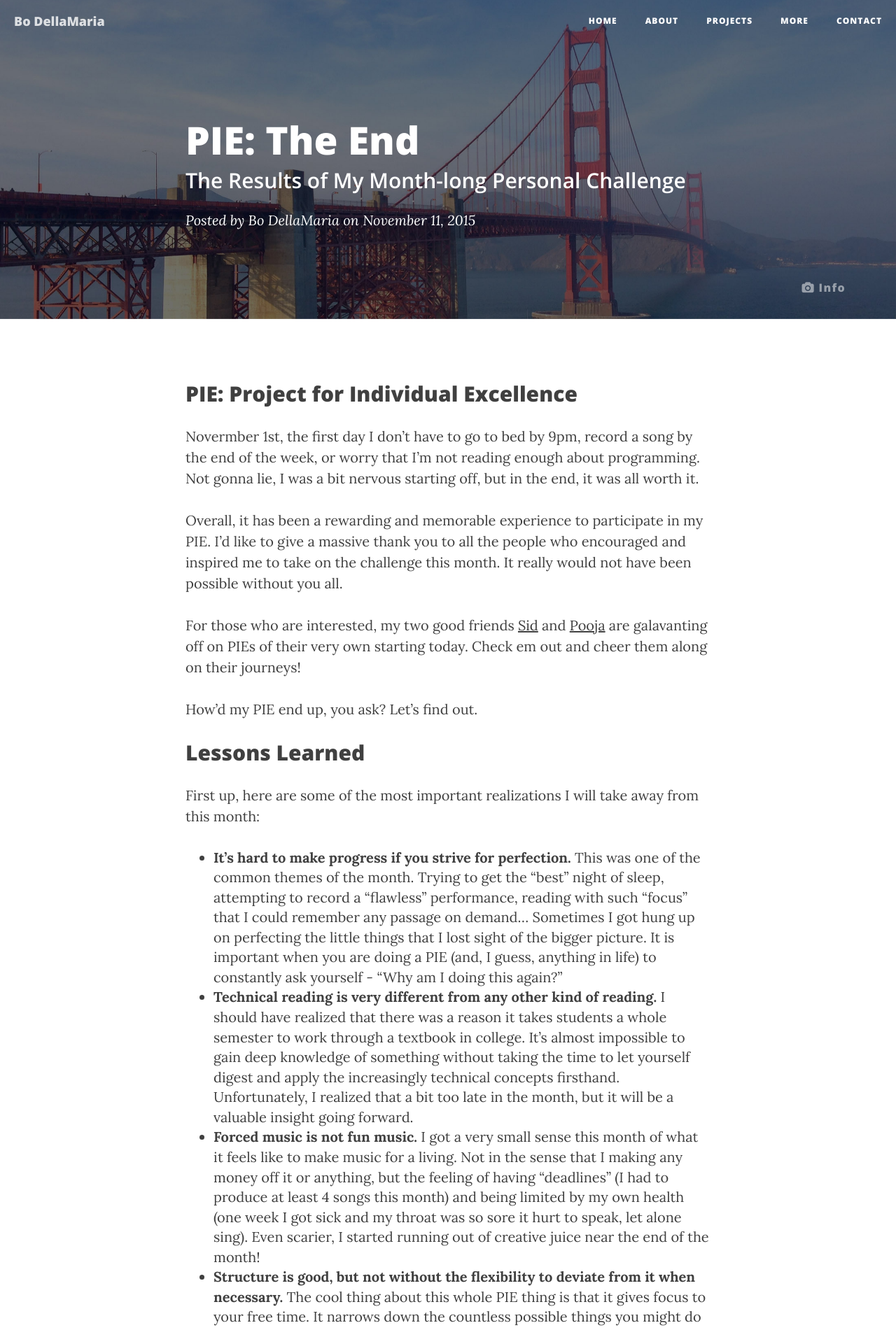
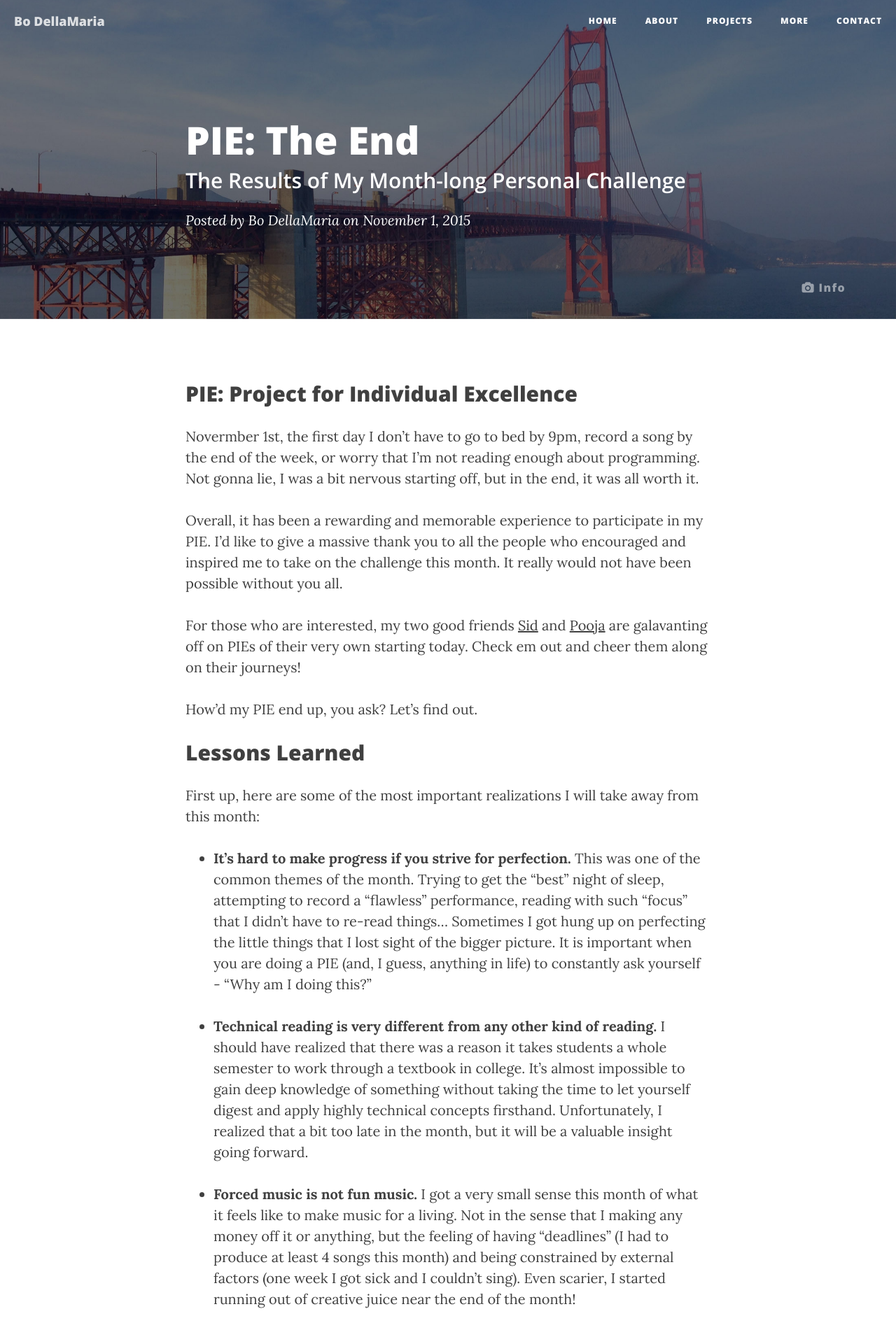
Before and after one commit to bojdell/bodellamaria, a Jekyll site: the page built from bodellamaria_jekyll/_posts/2015-11-1-pie-october-update-final.markdown, in a window 1280 px wide. Shown: the top 1901 px of the page at 70% size. Built offline with Jekyll 4.4.1, drawn with Linux system fonts in a browser that asks for light colours; nearby versions of some CDN libraries; comment, search, counter and statistics services are not loaded; some of the changed text lies outside the part shown.

Commit message:
fixed post errors

```diff
--- a/bodellamaria_jekyll/_posts/2015-11-1-pie-october-update-final.markdown
+++ b/bodellamaria_jekyll/_posts/2015-11-1-pie-october-update-final.markdown
@@ -2,7 +2,7 @@
 layout:     post
 title:      "PIE: The End"
 subtitle:   "The Results of My Month-long Personal Challenge"
-date:       2015-11-11 20:30:00
+date:       2015-11-1 20:30:00
 author:     "Bo DellaMaria"
 header-img: "img/home-bg.jpg"
 photo-caption-title: "San Francisco, CA"
@@ -24,23 +24,25 @@
 First up, here are some of the most important realizations I will take away from this month:
 
  - **It’s hard to make progress if you strive for perfection.**
-	This was one of the common themes of the month. Trying to get the “best” night of sleep, attempting to record a “flawless” performance, reading with such “focus” that I could remember any passage on demand... Sometimes I got hung up on perfecting the little things that I lost sight of the bigger picture. It is important when you are doing a PIE (and, I guess, anything in life) to constantly ask yourself - “Why am I doing this again?”
+	This was one of the common themes of the month. Trying to get the “best” night of sleep, attempting to record a “flawless” performance, reading with such “focus” that I didn't have to re-read things... Sometimes I got hung up on perfecting the little things that I lost sight of the bigger picture. It is important when you are doing a PIE (and, I guess, anything in life) to constantly ask yourself - “Why am I doing this?”
+
  - **Technical reading is very different from any other kind of reading.**
-	I should have realized that there was a reason it takes students a whole semester to work through a textbook in college. It’s almost impossible to gain deep knowledge of something without taking the time to let yourself digest and apply the increasingly technical concepts firsthand. Unfortunately, I realized that a bit too late in the month, but it will be a valuable insight going forward.
+	I should have realized that there was a reason it takes students a whole semester to work through a textbook in college. It’s almost impossible to gain deep knowledge of something without taking the time to let yourself digest and apply highly technical concepts firsthand. Unfortunately, I realized that a bit too late in the month, but it will be a valuable insight going forward.
+
  - **Forced music is not fun music.**
-	I got a very small sense this month of what it feels like to make music for a living. Not in the sense that I making any money off it or anything, but the feeling of having “deadlines” (I had to produce at least 4 songs this month) and being limited by my own health (one week I got sick and my throat was so sore it hurt to speak, let alone sing). Even scarier, I started running out of creative juice near the end of the month!
+	I got a very small sense this month of what it feels like to make music for a living. Not in the sense that I making any money off it or anything, but the feeling of having “deadlines” (I had to produce at least 4 songs this month) and being constrained by external factors (one week I got sick and I couldn't sing). Even scarier, I started running out of creative juice near the end of the month!
+
  - **Structure is good, but not without the flexibility to deviate from it when necessary.**
 	The cool thing about this whole PIE thing is that it gives focus to your free time. It narrows down the countless possible things you might do to a small set of manageable items. But as with any plan, the desire to adhere to it may weigh against other spontaneous paths that may appear. It’s important to analyze your choices critically and not be afraid to deviate from the plan if the opportunity is great enough.
+
  - **Meta-learning.**
 	It might sound dumb, but I actually learned a lot about how I learn things!
-
-(Some of these may seem kind of “common sense”, but it really is a powerful experience to encounter them firsthand in the real world!)
 
 ##The Results
 
 ###Physical
  - **Original Goal:** Go to bed early (9pm weeknights, 12am weekends)
- - **Performance:** Missed bedtime on 3 occasions.
+ - **Performance:** Missed bedtime on <a href="https://docs.google.com/spreadsheets/d/1GUX_FZ9SYKq9rpwJHOKTl6Ciz7aZVl2DNeUTYAQrPCc" style="text-decoration: underline">3 occasions</a>.
  - **Desired Outcome:** Be less tired during the day due to a consistent sleep cycle, and wake up early enough to do some work in the morning before starting the day.
  - **Actual Outcome:** I was less tired on certain days due to a smart sleep cycle (waking up during light sleep from natural light or SleepCycle alarm). I woke up early enough on many days to perform tasks such as running, doing laundry, answering emails, all while getting to work earlier than I had been previously. Quantity does not equal quality!
  - **Amount Owed to Trump:** $15
@@ -48,7 +50,7 @@
 ###Creative
 
  - **Original Goal:** Record 1 song each week (4 total)
- - **Performance:** 4 songs recorded.
+ - **Performance:** <a href="https://www.youtube.com/playlist?list=PLpMOT-kVF1Bwwb7KymShJVpg_swe7X3pg" style="text-decoration: underline">4 songs recorded</a>.
  - **Desired Outcome:** I am more prepared to perform in front of others.
  - **Actual Outcome:** I can play a more diverse repertoire of guitar pieces, and I have a better knowledge of recording / producing live instruments and vocals. I understand that singing well requires a TON of practice and I am not quite ready to sing in a coffee shop. However, my guitar skills are doing alright :)
  - **Amount Owed to Trump:** $0
```
Also changed, not shown: other parts of bodellamaria_jekyll/_posts/2015-11-1-pie-october-update-final.markdown (+2 -2 lines), bodellamaria_jekyll/img/trump-confirmation.png (added).
